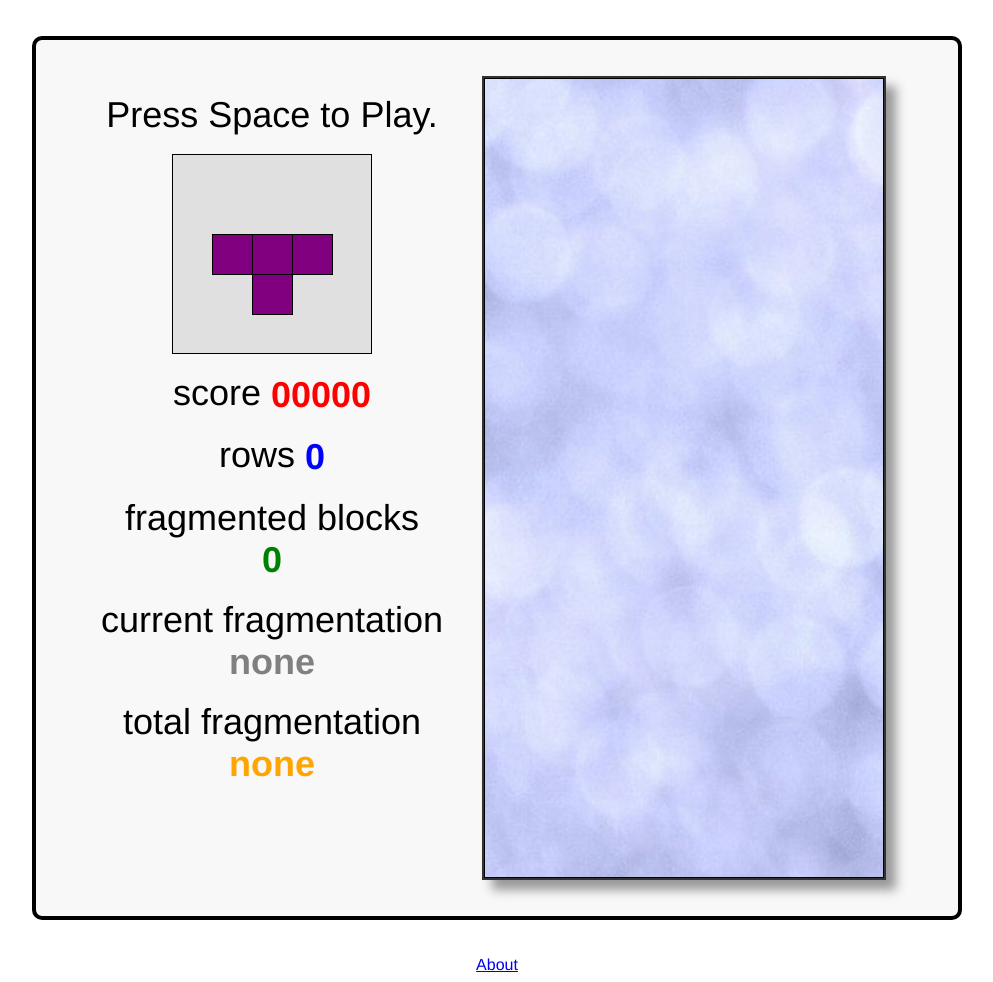
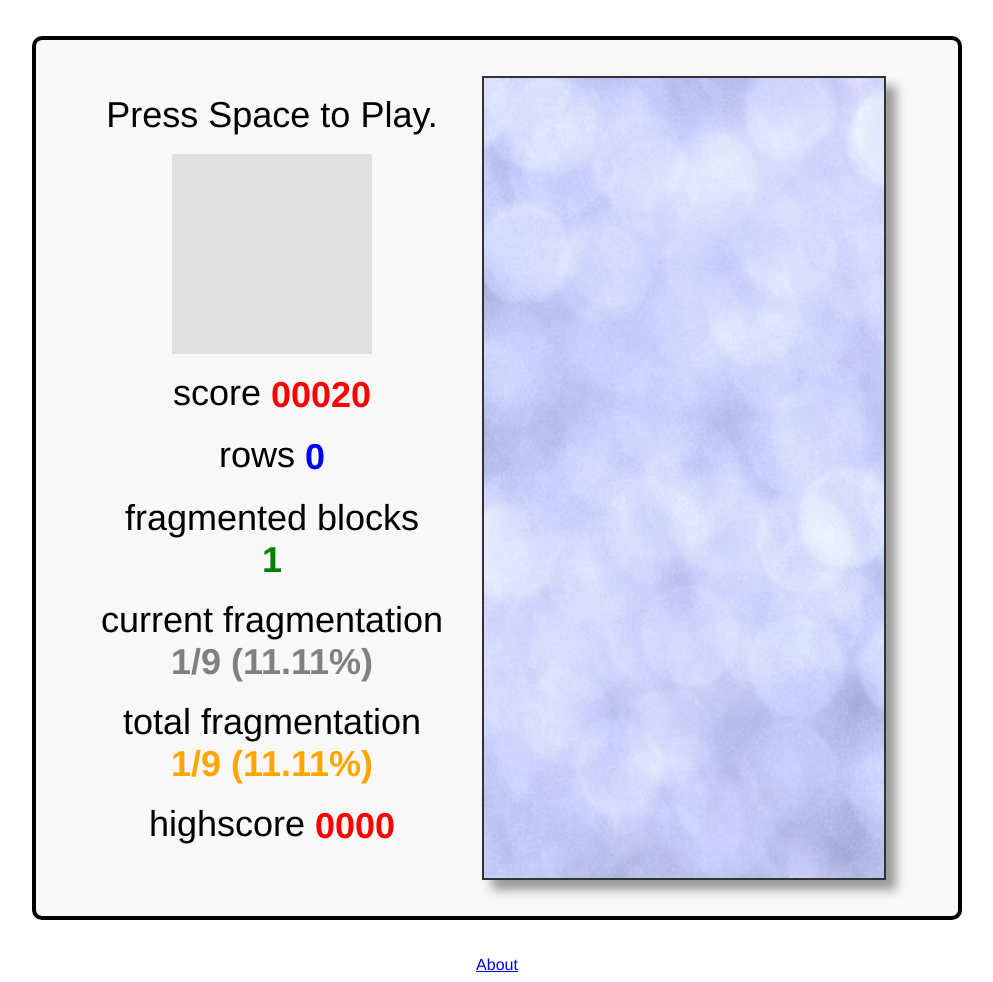
Before and after one commit to UnsolvedCypher/UnsolvedCypher.github.io, a Jekyll site: the page fragmentetris/index.html, which Jekyll copies as it is, in a window 1280 px wide. Shown: the whole page, without its empty margins (143-1136 px from the left). Built offline with Jekyll 4.4.1, drawn with Linux system fonts in a browser that asks for light colours; some of the changed lines change nothing that is shown.

Commit message:
Added high scores, pausing, auto-pausing, speed mode

```diff
--- a/fragmentetris/index.html
+++ b/fragmentetris/index.html
@@ -1,6 +1,6 @@
 <!DOCTYPE html>
-<html>
-<head>
+<!-- saved from url=(0044)http://www.matthewmcmillan.me/fragmentetris/ -->
+<html><head><meta http-equiv="Content-Type" content="text/html; charset=UTF-8">
   <title>Fragmentetris</title>
   <style>
     body      { font-family: Helvetica, sans-serif; }
@@ -12,6 +12,7 @@
     #menu p a { text-decoration: none; color: black; }
     #upcoming { display: block; margin: 0 auto; background-color: #E0E0E0; }
     #score    { color: red; font-weight: bold; vertical-align: middle; }
+    #highscore    { color: red; font-weight: bold; vertical-align: middle; }
     #rows     { color: blue; font-weight: bold; vertical-align: middle; }
     #frag     { color: green; font-weight: bold; vertical-align: middle; display:block;}
     #fragperc     { color: orange; font-weight: bold; vertical-align: middle; display:block;}
@@ -27,25 +28,26 @@
   </style>
 </head>
 
-<body>
+<body onload="readHighScore()" onblur="pause()">
   <div id="tetris">
     <div id="menu">
       <p id="start"><a href="javascript:play();">Press Space to Play.</a></p>
-      <p><canvas id="upcoming"></canvas></p>
-      <p>score <span id="score">00000</span></p>
+      <p><canvas id="upcoming" width="200" height="200"></canvas></p>
+      <p>score <span id="score">00020</span></p>
       <p>rows <span id="rows">0</span></p>
-      <p>fragmented blocks<span id="frag">0</span></p>
-      <p>current fragmentation<span id="currfragperc">0</span></p>
-      <p>total fragmentation<span id="fragperc">0</span></p>
+      <p>fragmented blocks<span id="frag">1</span></p>
+      <p>current fragmentation<span id="currfragperc">1/9 (11.11%)</span></p>
+      <p>total fragmentation<span id="fragperc">1/9 (11.11%)</span></p>
+      <p>highscore <span id="highscore">0000</span></p>
     </div>
-    <canvas id="canvas">
+    <canvas id="canvas" width="400" height="800">
       Sorry, this example cannot be run because your browser does not support the &lt;canvas&gt; element
     </canvas>
 
   </div>
 
-          <center><a href="about.html">About</a></center>
-  <script src="stats.js"></script>
+          <center><a href="http://www.matthewmcmillan.me/fragmentetris/about.html">About</a></center>
+  <script src="./Fragmentetris_files/stats.js"></script>
   <script>
 
     //-------------------------------------------------------------------------
@@ -75,7 +77,7 @@
     // game constants
     //-------------------------------------------------------------------------
 
-    var KEY     = { ESC: 27, SPACE: 32, LEFT: 37, UP: 38, RIGHT: 39, DOWN: 40 },
+    var KEY     = { ESC: 27, SPACE: 32, LEFT: 37, UP: 38, RIGHT: 39, DOWN: 40, P: 80, S: 83 },
         DIR     = { UP: 0, RIGHT: 1, DOWN: 2, LEFT: 3, MIN: 0, MAX: 3 },
         stats   = new Stats(),
         canvas  = get('canvas'),
@@ -85,7 +87,9 @@
         speed   = { start: 0.6, decrement: 0.005, min: 0.1 }, // how long before piece drops by 1 row (seconds)
         nx      = 10, // width of tetris court (in blocks)
         ny      = 20, // height of tetris court (in blocks)
-        nu      = 5;  // width/height of upcoming preview (in blocks)
+        nu      = 5,  // width/height of upcoming preview (in blocks)
+        upperLeftMessage,
+        upperLeftVisibility;
 
     //-------------------------------------------------------------------------
     // game variables (initialized during reset)
@@ -95,6 +99,7 @@
         blocks,        // 2 dimensional array (nx*ny) representing tetris court - either empty block or occupied by a 'piece'
         actions,       // queue of user actions (inputs)
         playing,       // true|false - game is in progress
+        reallyPlaying,
         dt,            // time since starting this game
         current,       // the current piece
         next,          // the next piece
@@ -155,6 +160,26 @@
           result = true;
       });
       return result;
+    }
+
+
+    function unpause() {
+        hide('start');
+        get('start').innerHTML = upperLeftMessage;
+        get('start').style.visibility = upperLeftVisibility;
+        show('canvas');
+        playing = true;
+    }
+
+    function pause() {
+      if (reallyPlaying) {
+        upperLeftMessage = get('start').innerHTML;
+        upperLeftVisibility = get('start').style.visibility;
+        playing = false;
+        hide('canvas');
+        get('start').innerHTML = "Press p to unpause";
+        show('start');
+      }
     }
 
     function unoccupied(type, x, y, dir) {
@@ -222,17 +247,23 @@
 
     function keydown(ev) {
       var handled = false;
-      if (playing) {
+      if (playing && reallyPlaying) {
         switch(ev.keyCode) {
           case KEY.LEFT:   actions.push(DIR.LEFT);  handled = true; break;
           case KEY.RIGHT:  actions.push(DIR.RIGHT); handled = true; break;
           case KEY.UP:     actions.push(DIR.UP);    handled = true; break;
           case KEY.DOWN:   actions.push(DIR.DOWN);  handled = true; break;
           case KEY.ESC:    lose();                  handled = true; break;
+          case KEY.P:       pause();        handled = true; break;
+          case KEY.SPACE:  dropToBottom(); handled = true; break;
+          case KEY.S:     get('start').innerHTML = "Speed mode!"; show('start'); speed = { start: 0.1, decrement: 0.005, min: 0.1 }; step = Math.max(speed.min, speed.start - (speed.decrement*rows)); handled = true; break;
         }
       }
       else if (ev.keyCode == KEY.SPACE) {
         play();
+        handled = true;
+      } else if (reallyPlaying && ev.keyCode == KEY.P) {
+        unpause();
         handled = true;
       }
       if (handled)
@@ -243,8 +274,32 @@
     // GAME LOGIC
     //-------------------------------------------------------------------------
 
-    function play() { hide('start'); reset();          playing = true;  }
-    function lose() { alert("Game over! You finished with a fragmentation percentage of " + get('fragperc').innerHTML); show('start'); setVisualScore(); playing = false; }
+    function readHighScore() {
+        if (localStorage.getItem("highscore") != null) {
+          get('highscore').innerHTML = localStorage.getItem("highscore");
+        }
+    }
+
+
+    function play() {
+      hide('start');
+      reset();
+      playing = true;
+      reallyPlaying = true;
+    }
+
+    function lose() {
+      alert("Game over! You finished with a fragmentation percentage of " + get('fragperc').innerHTML);
+      get('start').innerHTML = "Press Space to Play.";
+      show('start');
+      setVisualScore();
+      playing = false;
+      reallyPlaying = false;
+      if (score > localStorage.getItem("highscore")) {
+          localStorage.setItem("highscore", score);
+          readHighScore();
+      }
+    }
 
     function setVisualScore(n)      { vscore = n || score; invalidateScore(); }
     function setScore(n)            { score = n; setVisualScore(n);  }
@@ -397,6 +452,10 @@
       }
     }
 
+    function dropToBottom() {
+      while (move(DIR.DOWN)) {};
+    }
+
     function drop() {
       if (!move(DIR.DOWN)) {
         addScore(10);
@@ -532,5 +591,6 @@
 
   </script>
 
-</body>
-</html>
+
+
+</body></html>
```
